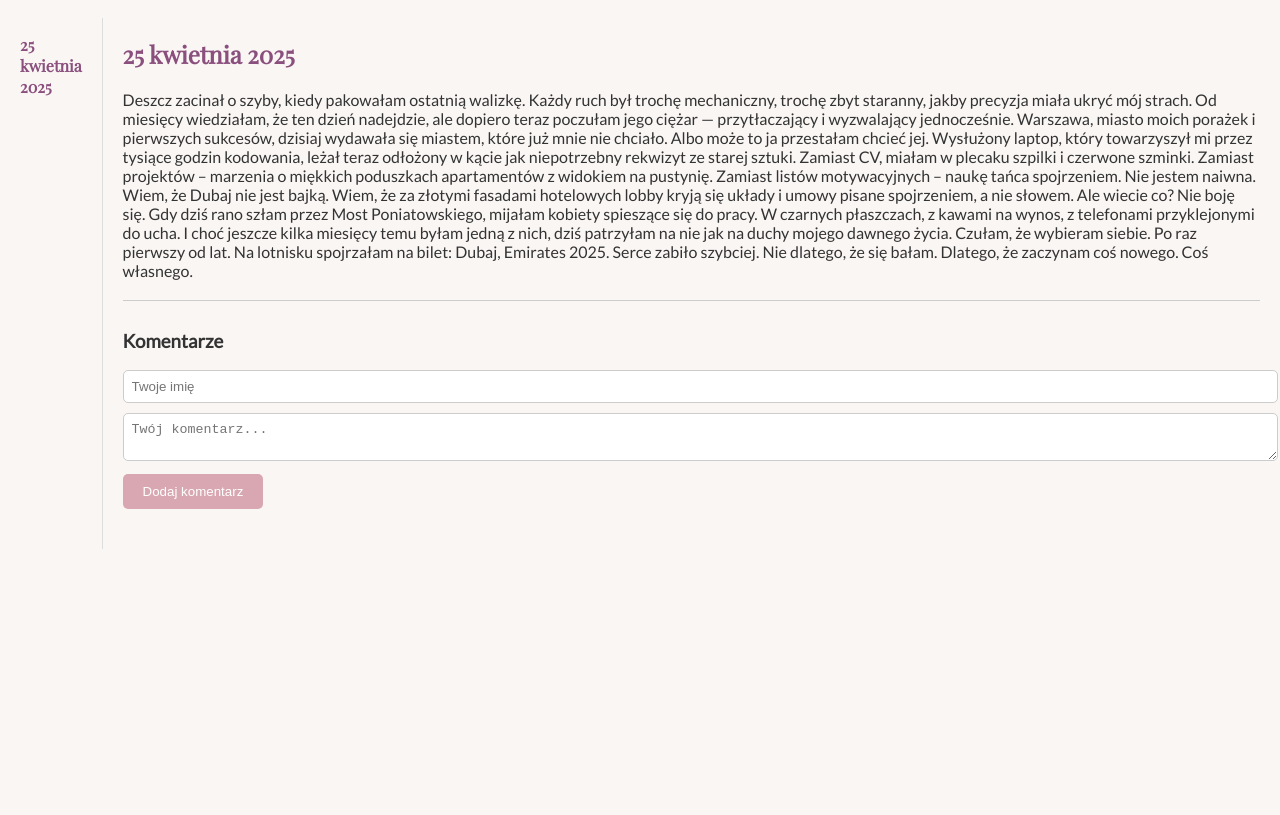
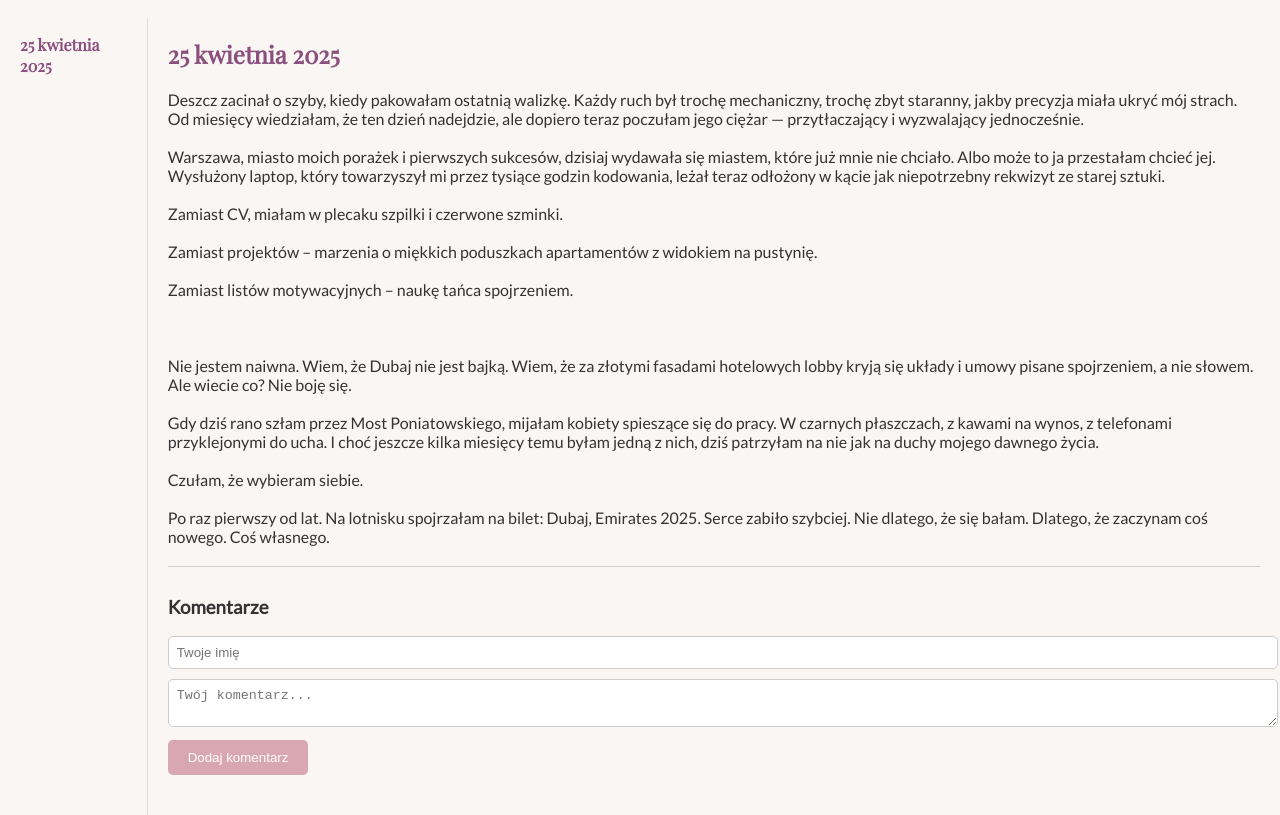
Before and after one commit to OliwiaLamkowska/Dziennik, a plain HTML site: page index.html in a window 1280 px wide. Shown: the part 162-977 px from the top of the page. Before the commit the page ends 800 px from the top, so only its background shows below. Drawn offline with nearby package versions, Linux system fonts and the light colour scheme.

Commit message:
Add files via upload

```diff
--- a/index.html
+++ b/index.html
@@ -21,22 +21,22 @@
         <p>
           Deszcz zacinał o szyby, kiedy pakowałam ostatnią walizkę. Każdy ruch był trochę mechaniczny, trochę zbyt staranny, jakby precyzja miała ukryć mój strach.
 Od miesięcy wiedziałam, że ten dzień nadejdzie, ale dopiero teraz poczułam jego ciężar — przytłaczający i wyzwalający jednocześnie.
-
+<br> <br>
 Warszawa, miasto moich porażek i pierwszych sukcesów, dzisiaj wydawała się miastem, które już mnie nie chciało. Albo może to ja przestałam chcieć jej.
 Wysłużony laptop, który towarzyszył mi przez tysiące godzin kodowania, leżał teraz odłożony w kącie jak niepotrzebny rekwizyt ze starej sztuki.
-
-Zamiast CV, miałam w plecaku szpilki i czerwone szminki.
-Zamiast projektów – marzenia o miękkich poduszkach apartamentów z widokiem na pustynię.
-Zamiast listów motywacyjnych – naukę tańca spojrzeniem.
-
+<br><br>
+Zamiast CV, miałam w plecaku szpilki i czerwone szminki.<br><br>
+Zamiast projektów – marzenia o miękkich poduszkach apartamentów z widokiem na pustynię.<br><br>
+Zamiast listów motywacyjnych – naukę tańca spojrzeniem.<br><br>
+<br><br>
 Nie jestem naiwna. Wiem, że Dubaj nie jest bajką.
 Wiem, że za złotymi fasadami hotelowych lobby kryją się układy i umowy pisane spojrzeniem, a nie słowem. Ale wiecie co?
 Nie boję się.
-
+<br><br>
 Gdy dziś rano szłam przez Most Poniatowskiego, mijałam kobiety spieszące się do pracy. W czarnych płaszczach, z kawami na wynos, z telefonami przyklejonymi do ucha.
 I choć jeszcze kilka miesięcy temu byłam jedną z nich, dziś patrzyłam na nie jak na duchy mojego dawnego życia.
-
-Czułam, że wybieram siebie.
+<br><br>
+Czułam, że wybieram siebie.<br><br>
 Po raz pierwszy od lat.
 
 Na lotnisku spojrzałam na bilet: Dubaj, Emirates 2025.
```
